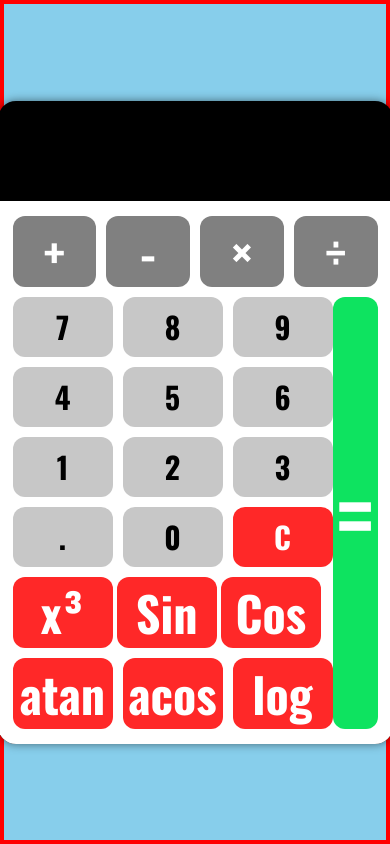
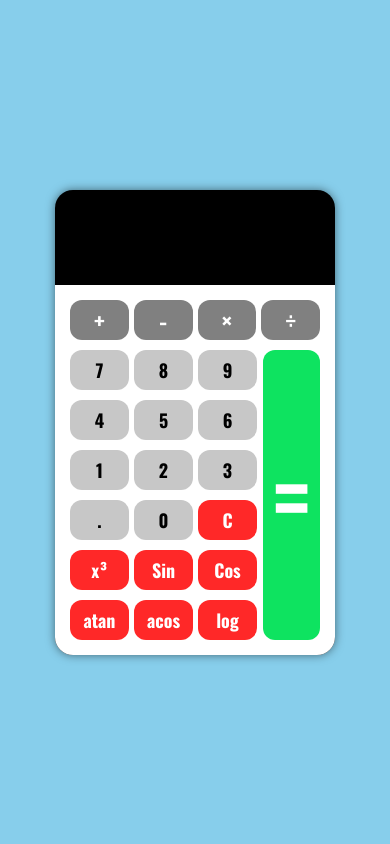
Before and after one commit to eamon-etim/js-calculator, a plain HTML site: page index.html in a window 390 px wide. Drawn offline with nearby package versions, Linux system fonts and the light colour scheme.

Commit message:
made it mobile responsive

```diff
--- a/index.html
+++ b/index.html
@@ -1,6 +1,5 @@
 <!DOCTYPE html>
 <html lang="en">
-
 <head>
   <meta charset="UTF-8">
   <meta name="viewport" content="width=device-width, initial-scale=1.0">
@@ -10,23 +9,22 @@
   <link rel="preconnect" href="https://fonts.gstatic.com" crossorigin>
   <link href="https://fonts.googleapis.com/css2?family=Oswald:wght@200..700&display=swap" rel="stylesheet">
 </head>
-
 <body>
   <div class="calculator">
     <div class="input-wrapper"><input type="button" id="screen" value="" disabled></div>
     <div class="buttons-container">
       <div class="button-row">
-                <input class="button" type="button" value="+" onclick="toScreen('+')" >
-                <input class="button" type="button" value="-" onclick="toScreen('-')" >
-                <input class="button" type="button" value="×" onclick="toScreen('*')" >
-                <input class="button" type="button" value="÷" onclick="toScreen('/')" >
+        <input class="button" type="button" value="+" onclick="toScreen('+')">
+        <input class="button" type="button" value="-" onclick="toScreen('-')">
+        <input class="button" type="button" value="×" onclick="toScreen('*')">
+        <input class="button" type="button" value="÷" onclick="toScreen('/')">
       </div>
       <div class="remain-buttons-container">
         <div class="left-button-container">
           <div class="button-row">
             <input class="button-item" type="button" value="7" onclick="toScreen('7')" />
-                    <input class="button-item" type="button" value="8" onclick="toScreen('8')"/>
-                    <input class="button-item" type="button" value="9" onclick="toScreen('9')"/>
+            <input class="button-item" type="button" value="8" onclick="toScreen('8')" />
+            <input class="button-item" type="button" value="9" onclick="toScreen('9')" />
           </div>
           <div class="button-row">
             <input class="button-item" type="button" value="4" onclick="toScreen('4')" />
@@ -34,17 +32,16 @@
             <input class="button-item" type="button" value="6" onclick="toScreen('6')" />
           </div>
           <div class="button-row">
-                    <input class="button-item" type="button" value="1" onclick="toScreen('1')"  />
-                    <input class="button-item" type="button" value="2" onclick="toScreen('2')"  />
-                    <input class="button-item" type="button" value="3" onclick="toScreen('3')"  />
+            <input class="button-item" type="button" value="1" onclick="toScreen('1')" />
+            <input class="button-item" type="button" value="2" onclick="toScreen('2')" />
+            <input class="button-item" type="button" value="3" onclick="toScreen('3')" />
           </div>
           <div class="button-row last-row">
             <input class="button-item" type="button" value="." onclick="toScreen('.')" />
             <input class="button-item" type="button" value="0" onclick="toScreen('0')" />
-                    <input class="button-item" type="button" value="C" onclick="toScreen('C')"  />
+            <input class="button-item" type="button" value="C" onclick="toScreen('C')" />
           </div>
-                  <div c
-                  lass="final-row">
+          <div class="final-row top">
             <input class="button-item2" type="button" value="x³" onclick="powerthree()" />
             <input class="button-item2" type="button" value="Sin" onclick="Sin()" />
             <input class="button-item2" type="button" value="Cos" onclick="Cos()" />
@@ -54,21 +51,14 @@
             <input class="button-item2" type="button" value="acos" onclick="acos()" />
             <input class="button-item2" type="button" value="log" onclick="log()" />
           </div>
-
-
-
         </div>
         <input class="equal-button" type="button" value="=" onclick="equal()" />
       </div>
     </div>
   </div>
+  </div>
 </body>
 </html>
-
-
-
-
 <script src="./index.js"></script>
 </body>
-
 </html>
--- a/styles.css
+++ b/styles.css
@@ -1,4 +1,4 @@
-*{
+* {
   margin: 0;
   padding: 0;
   box-sizing: border-box;
@@ -6,80 +6,63 @@
   font-optical-sizing: auto;
   font-weight: bold;
   font-style: normal;
-
 }
-
-body{
-background-color: rgb(135,206,235);
+body {
+  background-color: rgb(135, 206, 235);
   display: flex;
   justify-content: center;
   align-items: center;
-height:100vh;
-border: 4px solid red;
+  height: 100vh;
 }
-.calculator{
-    width: 600px;
+.calculator {
+  max-width: 500px;
   height: auto;
   background-color: black;
   border-radius: 18px;
   box-shadow: 0 0 10px rgba(0, 0, 0, 0.5);
 }
-
-.input-wrapper{
+.input-wrapper {
   width: 100%;
   padding: 15px;
   height: auto;
-
 }
-#screen{
-    height: 70px;
+#screen {
+  height: 60px;
   width: 100%;
   text-align: right;
   background-color: black;
   color: white;
-    font-size: 40px;
+  font-size: 50px;
   border: 0;
   outline-style: none;
-
 }
-
-
-.buttons-container{
+.buttons-container {
   background-color: white;
   height: auto;
   border-radius: 0px 0px 18px 18px;
   padding: 15px;
   display: flex;
   flex-direction: column;
-    gap: 10px;
-
 }
-
-.button-row{
+.button-row {
   display: flex;
   min-height: 60px;
   gap: 10px;
 }
-
-
-
-
-
-.button{
-    background-color: rgb(128,128,128);
-  height: inherit;
-  width: 30px;
+.button {
+  background-color: rgb(128, 128, 128);
+  height: 50px;
+  min-width: 90px;
   border-radius: 12px;
   flex: 1;
   outline-style: none;
   border: 0;
   color: #ffff;
-font-size: 48px;
+  font-size: 24px;
   text-align: center;
   cursor: pointer;
-
 }
-.remain-buttons-container{
+.remain-buttons-container {
   display: flex;
   width: 100%;
   min-height: 60px;
@@ -87,126 +70,88 @@ cursor: pointer;
   background-color: white;
 
 }
-
-  .left-button-container{
+.left-button-container {
   display: flex;
-    gap: 10px;
   flex-direction: column;
-
 }
-
-  .left-button-container > .button-row{
+.left-button-container > .button-row {
   width: 325px;
   flex: 1;
 }
-
-
-
-
-  .left-button-container > .button-row > .button-item{
-    flex: 1;
-  }
-
-
-
-  .equal-button{
-    width: 135px;
+.equal-button {
+  width: 98px;
   border-radius: 12px;
   font-size: 100px;
-    background-color: rgb(14,227,96);
+  background-color: rgb(14, 227, 96);
   outline-style: none;
   border: 0;
   color: white;
   cursor: pointer;
 }
-
-
-
-
-.button-item{
+.button-item {
   outline-style: none;
   border-radius: 12px;
-    background-color: rgb(199,199,199);
+  background-color: rgb(199, 199, 199);
   border: 0;
-    min-width: 135px;
-    min-height: 60px;
-    flex: 1;
+  min-width: 98px;
+  height: 50px;
   color: black;
-font-size: 48px;
+  font-size: 24px;
   text-align: center;
   cursor: pointer;
 }
-
-
-
-.last-row .button-item:last-child{
-    background-color: rgb(255,40,40);
+.last-row .button-item:last-child {
+  background-color: rgb(255, 40, 40);
   color: white;
-
-
 }
-
-.final-row{
+.final-row {
   display: flex;
-min-height: 60px;
+  /* min-height: 60px; */
   gap: 10px;
 }
-
-.button-item2{
+.button-item2 {
   outline-style: none;
   border-radius: 12px;
-    background-color: rgb(255,40,40);
+  background-color: rgb(255, 40, 40);
   border: 0;
-    min-width: 135px;
-    min-height: 60px;
-    flex: 1;
+  min-width: 98px;
+  height: 50px;
   color: white;
-font-size: 48px;
+  font-size: 24px;
   text-align: center;
   cursor: pointer;
 }
-
-
-
-
-
-
-
-
-
-
-
-
-
-
-
-
-@media (max-width: 1024px){
+.final-row.top {
+  margin-bottom: 10px;
+}
+@media (max-width: 768px) {
   .calculator {
-    width: 400px;
-    gap: 20px;
+    max-width: 280px;
   }
-  .left-button-container{
-    display: flex;
-    gap: 10px;
-    flex-direction: column;
+  .button-row,
+  .final-row {
+    gap: 5px;
   }
-  .left-button-container > .button-row{
-    width: 250px;
+  .button {
+    min-width: 30px;
+  }
+  .button-item,
+  .button-item2 {
+    min-width: 59px;
+    font-size: 18px;
+  }
+  .left-button-container > .button-row {
+    width: 100px;
     flex: 1;
   }
-  .equal-button{
-    width: 45px;
+  .equal-button {
+    width: 69px;
+    margin-left: 6px;
     }
-  .button-item {
-    font-size: 30px
+    .button-item2,.button-item,.button{
+      height: 40px;
     }
-  .button-item{
- min-width: 100px;
+    .button-row{
+      min-height: 50px;
     }
-  .button-item2{
-    min-width: 100px;
 }
-
-
-}
```
Also changed, not shown: task.js (+24 -45 lines). Lines whose indentation alone changed are shown as unchanged.
